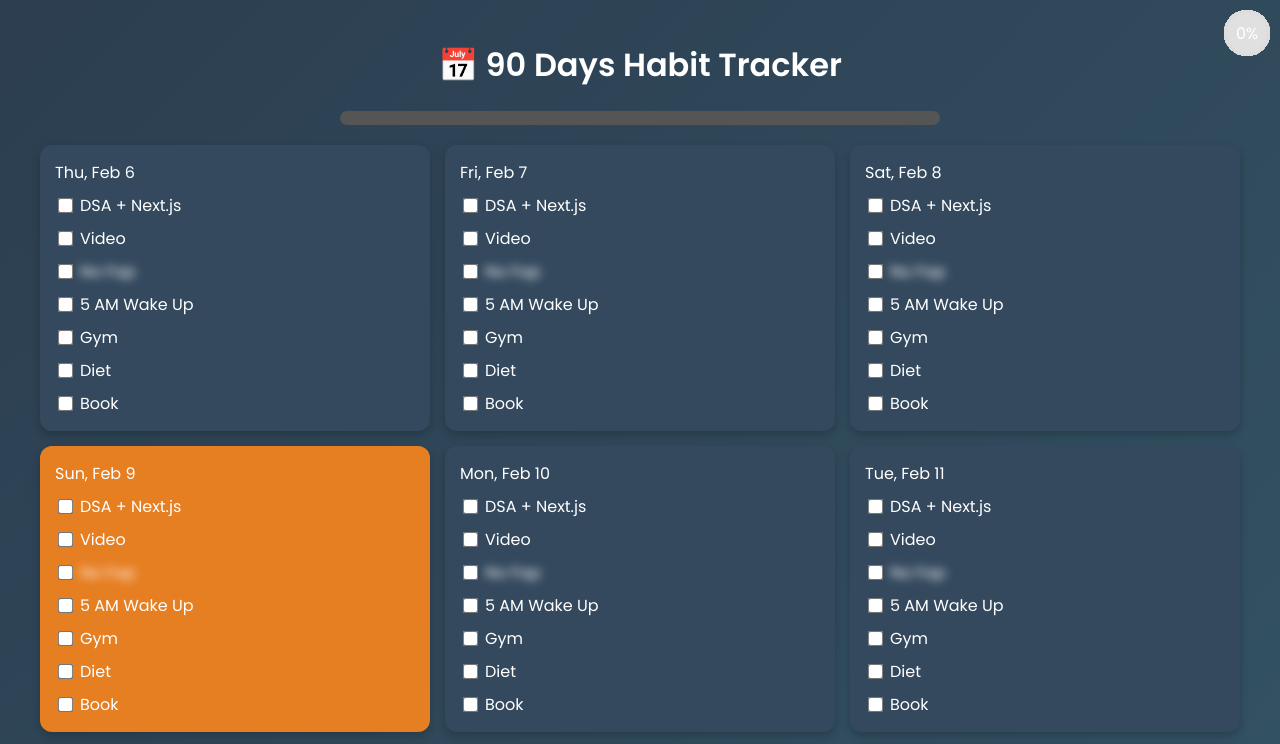
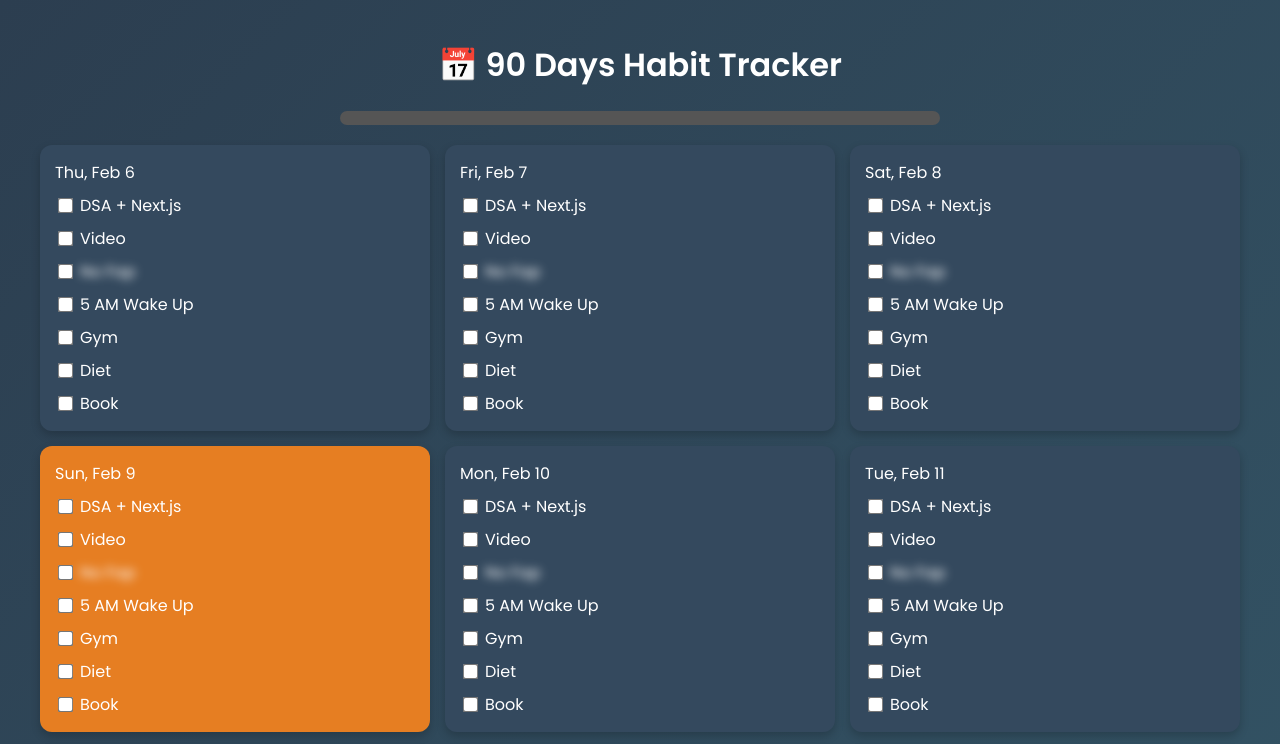
Before and after one commit to bharadwajbingi/habitTracker, a plain HTML site: page index.html in a window 1280 px wide. Shown: the top 744 px of the page. Drawn offline with Linux system fonts and the light colour scheme.

Commit message:
Update index.html

```diff
--- a/index.html
+++ b/index.html
@@ -53,23 +53,6 @@
     .day-box.completed {
       background: #27ae60;
     }
-    .circle-progress {
-      position: absolute;
-      top: 10px;
-      right: 10px;
-      width: 40px;
-      height: 40px;
-      border-radius: 50%;
-      border: 3px solid #ddd;
-      display: flex;
-      align-items: center;
-      justify-content: center;
-      background: #e0e0e0;
-    }
-    .day-box.completed .circle-progress {
-      background: #76ff03;
-      color: black;
-    }
     .task {
       display: flex;
       align-items: center;
@@ -113,10 +96,8 @@
     function updateDayCompletion(dayBox, day) {
       const checkboxes = dayBox.querySelectorAll('input[type="checkbox"]');
       const completedTasks = Array.from(checkboxes).filter(cb => cb.checked).length;
-      const progressPercent = Math.round((completedTasks / checkboxes.length) * 100);
-      const progressCircle = dayBox.querySelector('.circle-progress');
-      progressCircle.textContent = `${progressPercent}%`;
       dayBox.classList.toggle('completed', completedTasks === checkboxes.length);
+      trackerData[day] = completedTasks === checkboxes.length;
       updateLocalStorage();
       updateProgress();
     }
@@ -130,13 +111,13 @@
       const dayBox = document.createElement('div');
       dayBox.className = 'day-box';
       if (dayName === 'Sun') dayBox.classList.add('sunday');
-      dayBox.innerHTML = `<div>${dayName}, ${formattedDate}</div><div class="circle-progress">0%</div>`;
+      dayBox.innerHTML = `<div>${dayName}, ${formattedDate}</div>`;
 
       const tasks = ["DSA + Next.js", "Video", "No Fap", "5 AM Wake Up", "Gym", "Diet","Book"];
       tasks.forEach(task => {
         const taskContainer = document.createElement('div');
         taskContainer.className = 'task';
-        taskContainer.innerHTML = `<input type="checkbox"> <label ${task === "No Fap" ? "class='obscure'" : ""}>${task}</label>`;
+        taskContainer.innerHTML = `<input type="checkbox" id="task${i}-${task}"> <label ${task === "No Fap" ? "class='obscure'" : ""}>${task}</label>`;
         taskContainer.addEventListener('click', () => {
           const checkbox = taskContainer.querySelector('input');
           checkbox.checked = !checkbox.checked;
```
